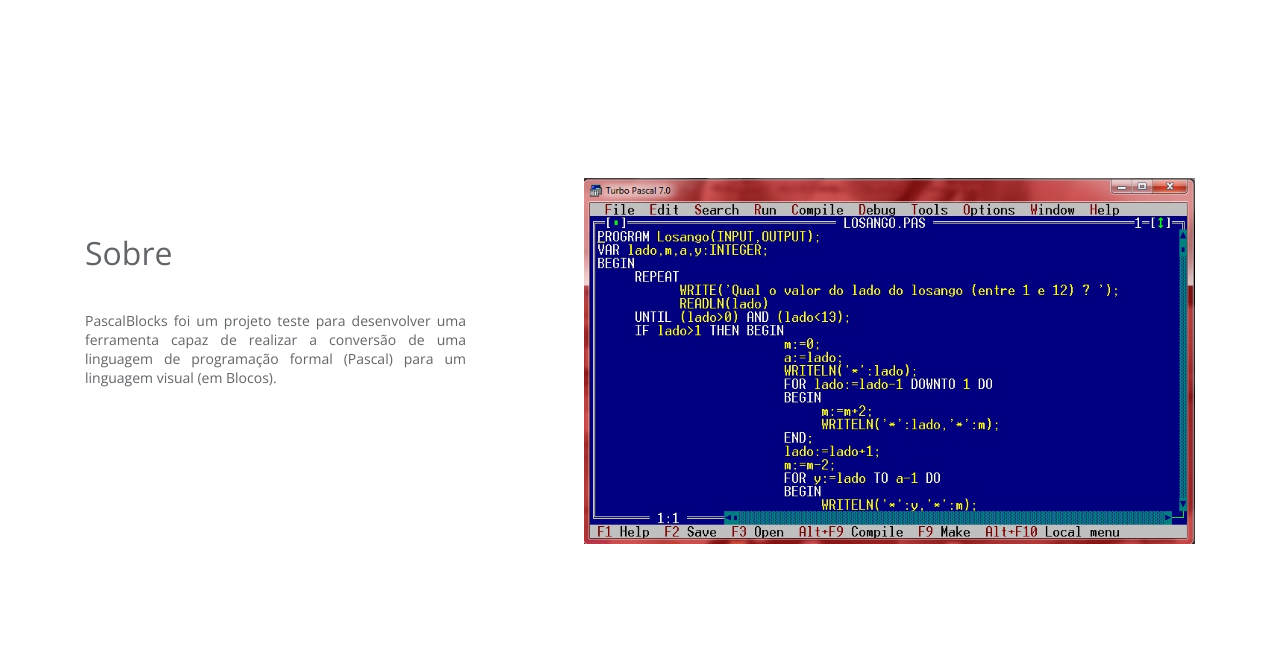
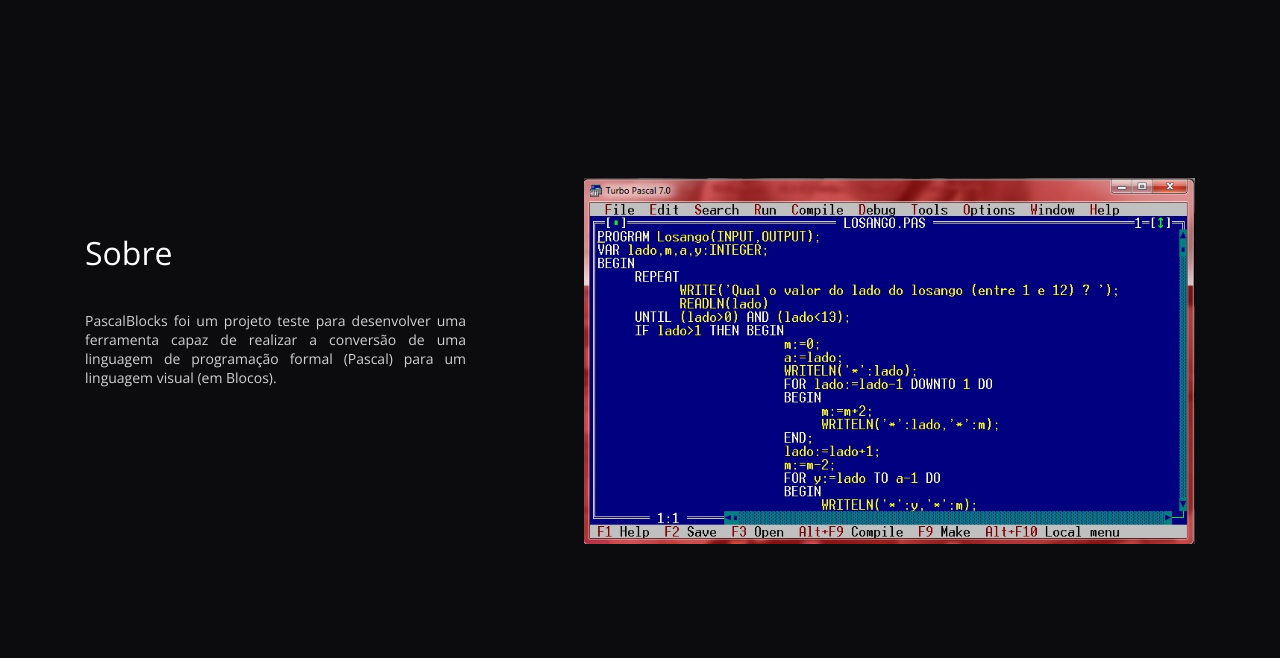
Before and after one commit to dbreskovit/HTML, a plain HTML site: page src/05.07/index.html in a window 1280 px wide. Shown: the part 822-1480 px from the top of the page. Drawn offline with nearby package versions, Linux system fonts and the light colour scheme.

Commit message:
Update README.md

```diff
--- a/src/05.07/css/styles.css
+++ b/src/05.07/css/styles.css
@@ -261,3 +261,16 @@ h1 {font-weight: 700}
 
 .footer .footer-col.third {text-align: right}
 }
+
+.region {
+	background-color: #0C0B0E;
+}
+
+
+h2 {
+	color: #FFFFFF;
+}
+
+p {
+	color: #d1d1d1;
+}
```
Also changed, not shown: src/31.05/pages/ixtal.html (+1 -1 lines), src/31.05/pages/noxus.html (+1 -1 lines), .github/resources/icons/icon.png (added), 2 other files.
